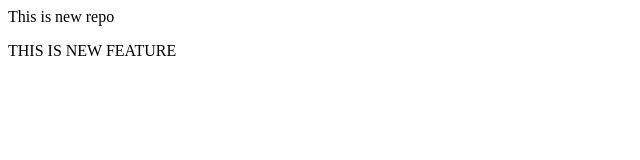
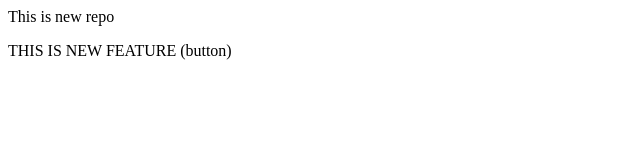
Before and after one commit to AnantaMaity/localrepo, a plain HTML site: page index.html in a window 1280 px wide. Shown: the full height of the page, 0-640 px from the left. Drawn offline with Linux system fonts and the light colour scheme.

Commit message:
adding button

```diff
--- a/index.html
+++ b/index.html
@@ -1,2 +1,2 @@
 <p>This is new repo</p>
-<p>THIS IS NEW FEATURE</p>
+<p>THIS IS NEW FEATURE (button)</p>
```
